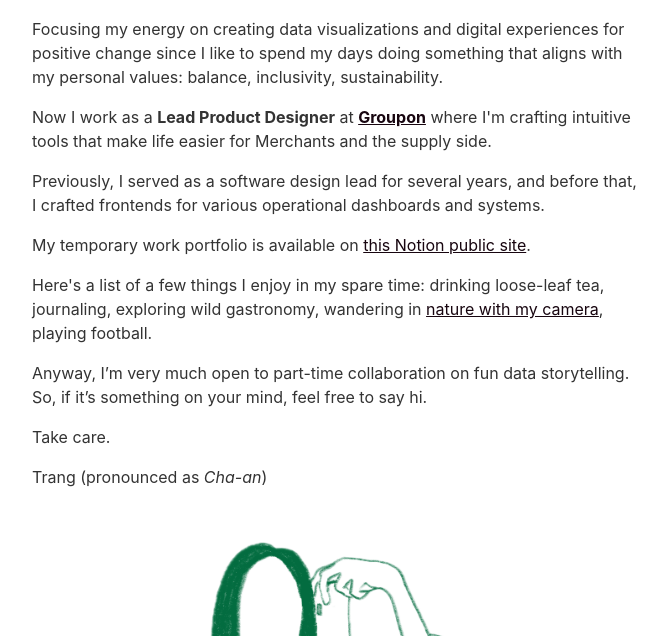
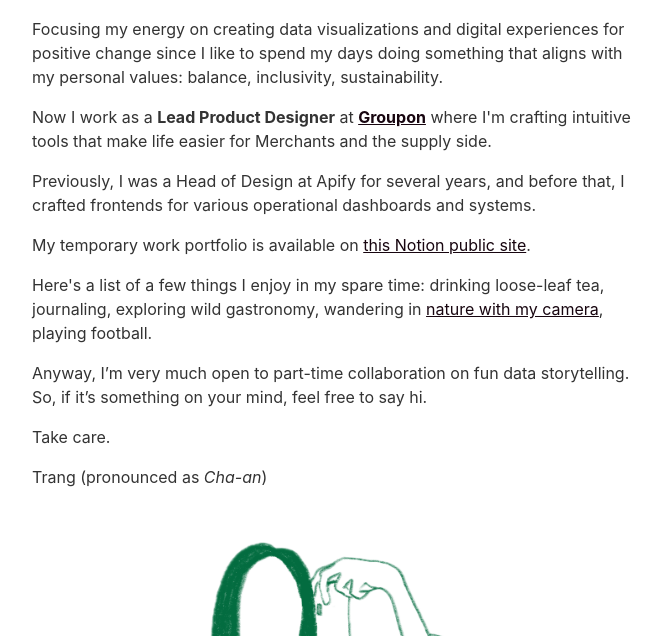
Before and after one commit to itstrangvu/trangs, an Eleventy site: page content/index.md in a window 1280 px wide. Shown: the part 164-800 px from the top of the page, without its empty margins (304-970 px from the left). Built offline with nearby package versions, Linux system fonts and the light colour scheme; Eleventy itself is replaced by a stand-in of ours; files that its build step writes are made by us from their sources; files whose address does not match are found by name.

Commit message:
Update index.md

```diff
--- a/content/index.md
+++ b/content/index.md
@@ -11,7 +11,7 @@ Focusing my energy on creating data visualizations and digital experiences for p
 
 Now I work as a **Lead Product Designer** at **<a href="https://www.groupon.com/" target="_blank">Groupon</a>** where I'm crafting intuitive tools that make life easier for Merchants and the supply side.
 
-Previously, I served as a software design lead for several years, and before that, I crafted frontends for various operational dashboards and systems.
+Previously, I was a Head of Design at Apify for several years, and before that, I crafted frontends for various operational dashboards and systems.
 
 My temporary work portfolio is available on <a href="https://trang-vu.notion.site/141a20a912114958b81a5869916cf9cb?v=7046a53bc0714379ab15bdabbb766028&pvs=4" target="_blank">this Notion public site</a>.
 
```
